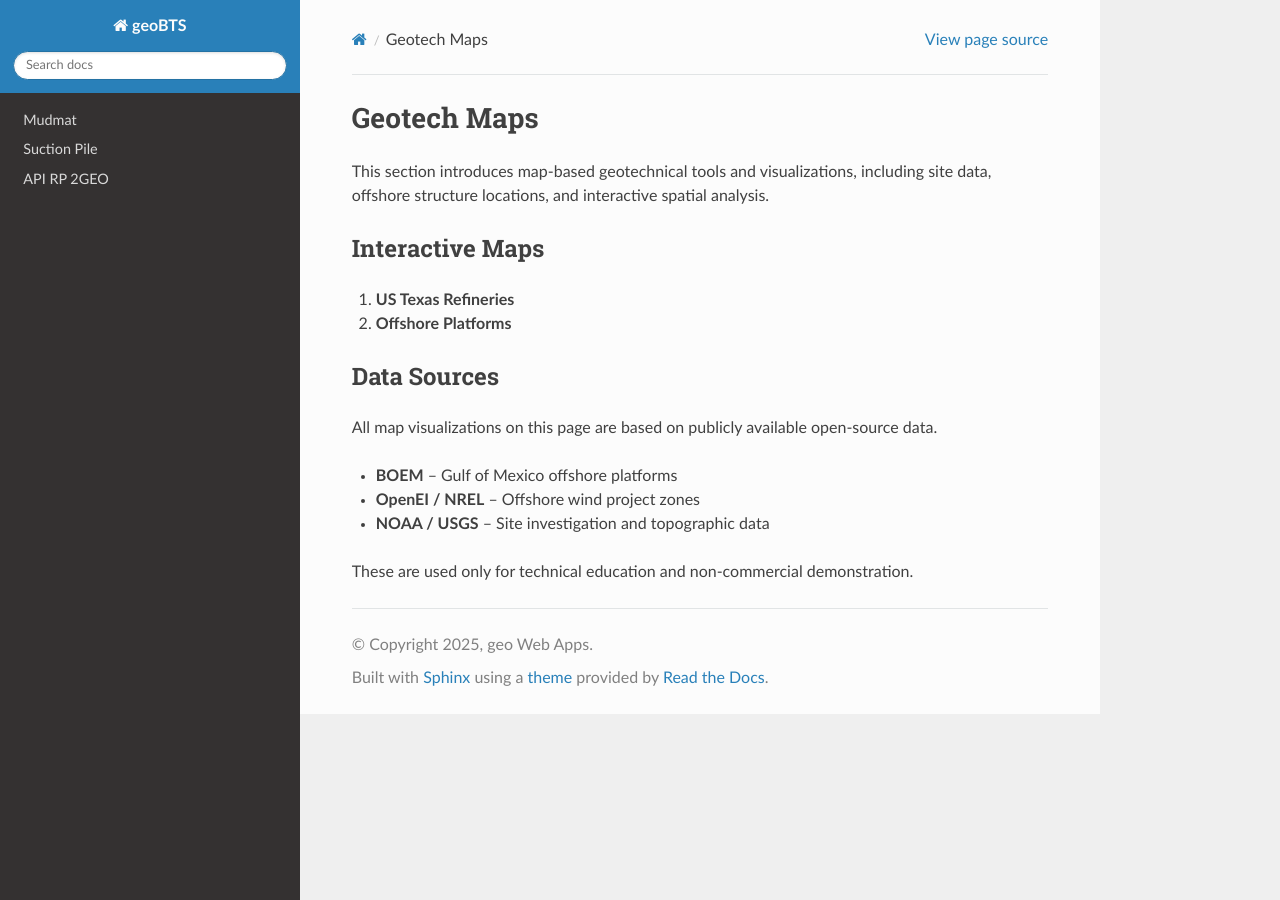
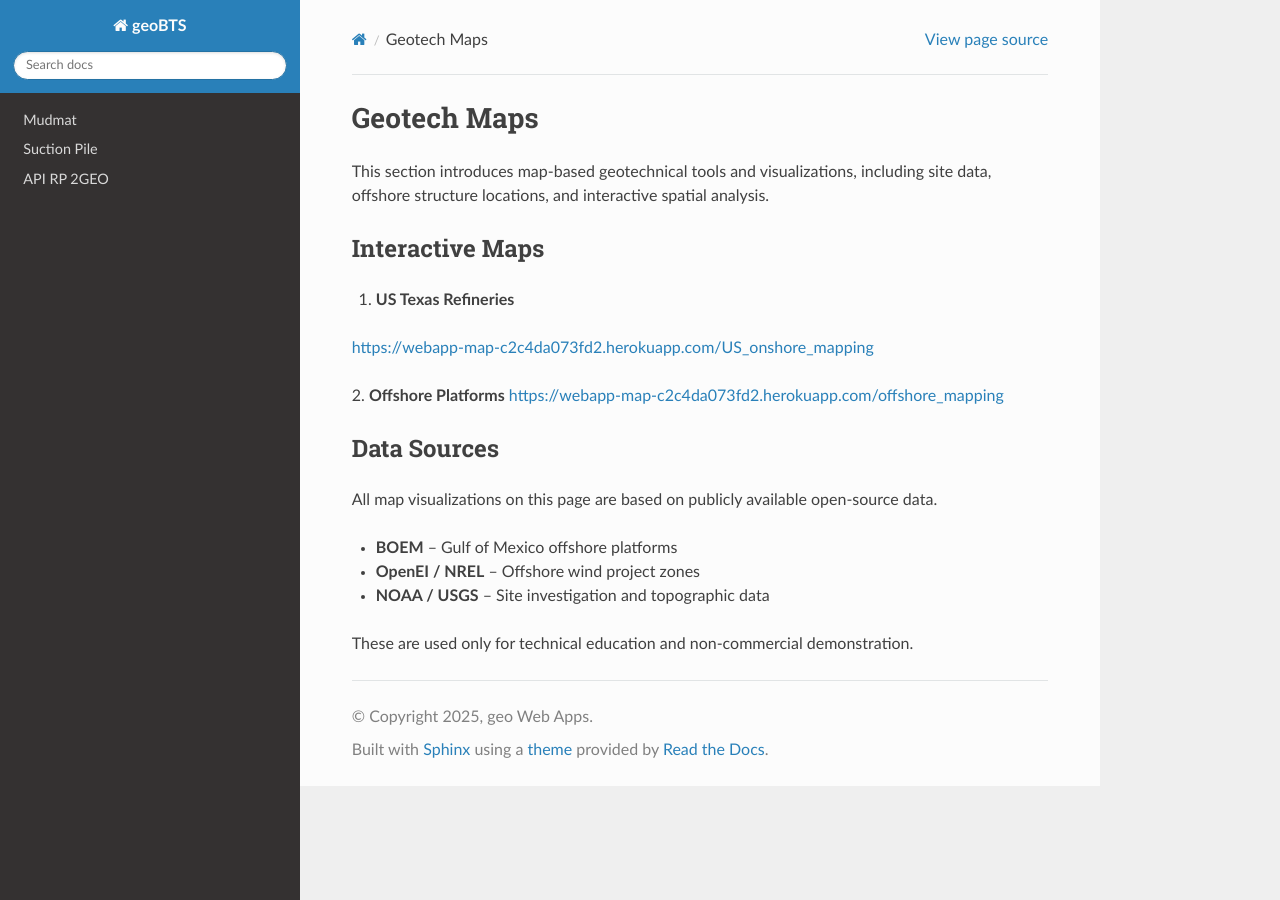
Before and after one commit to jungsohn/geoBTS, a Sphinx documentation site: the page built from docs/source/Offshore_Map.rst, in a window 1280 px wide. Built offline with Sphinx 7.4.7 and the Read the Docs theme 3.1.0, drawn with Linux system fonts in a browser that asks for light colours; pages that are not in the unit, such as notebooks, are missing from menus; some of the changed lines change nothing that is shown.

Commit message:
Update Offshore_Map.rst

```diff
--- a/docs/source/Offshore_Map.rst
+++ b/docs/source/Offshore_Map.rst
@@ -9,8 +9,10 @@ Interactive Maps
 
 1. **US Texas Refineries**
 
+https://webapp-map-c2c4da073fd2.herokuapp.com/US_onshore_mapping
+
 2. **Offshore Platforms**
-
+https://webapp-map-c2c4da073fd2.herokuapp.com/offshore_mapping
 
 
 Data Sources
```
